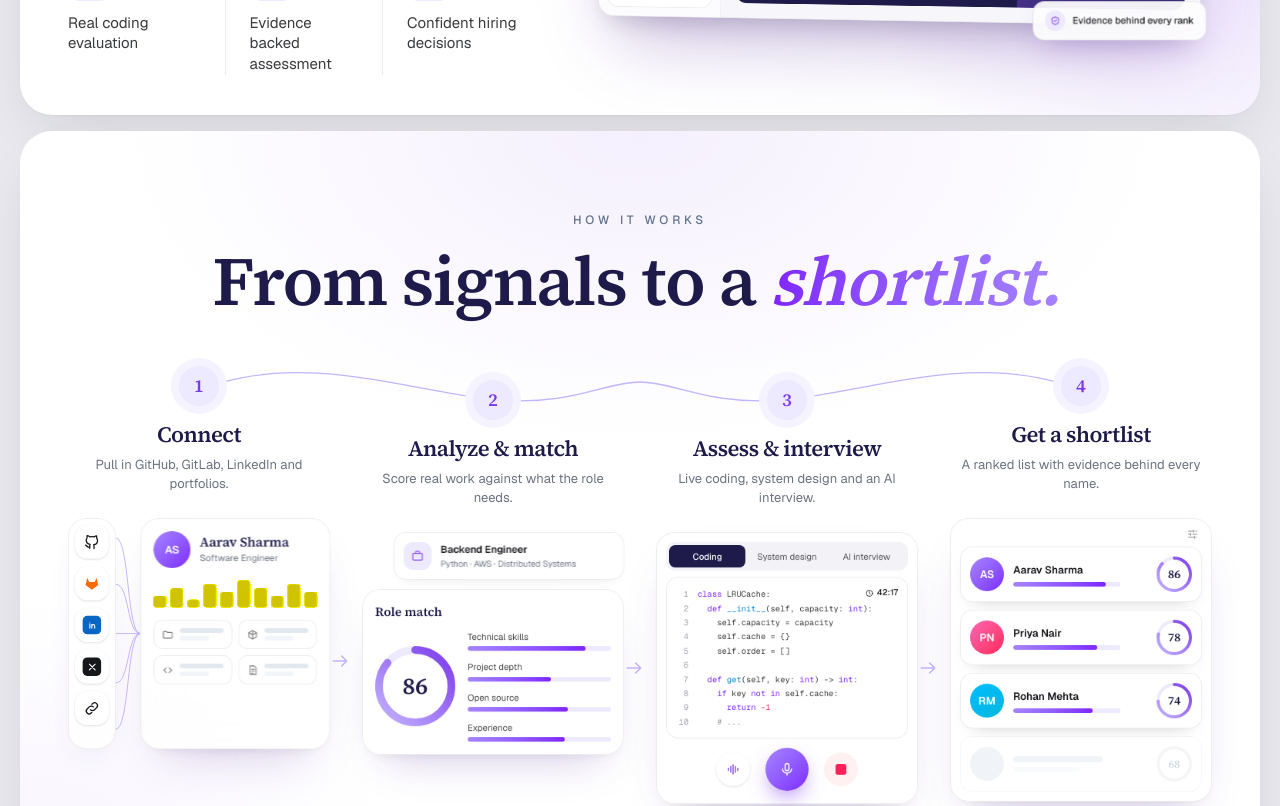
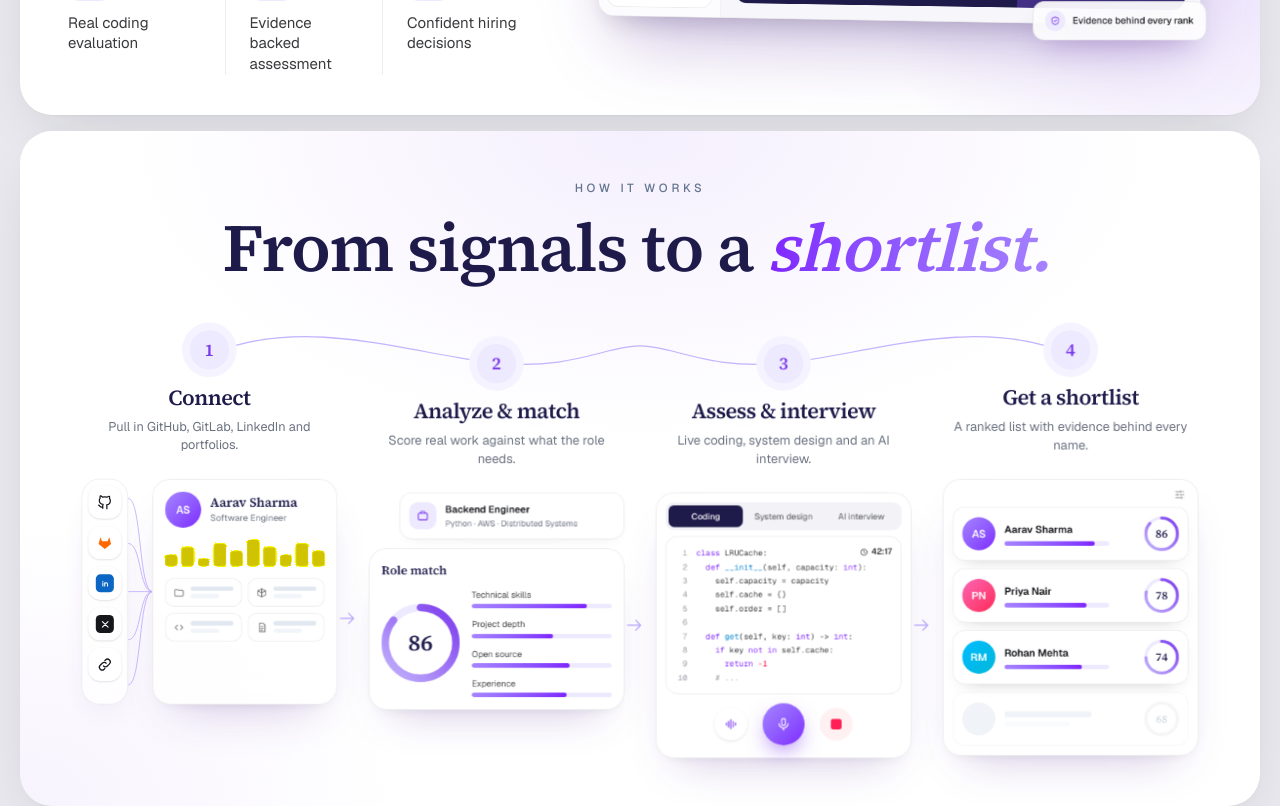
Before and after one commit to OfficialMindfries/Mindfries-LandingPage, a Next.js app: page / in a window 1280 px wide. Shown: the part 580-1386 px from the top of the page. Built offline with nearby package versions, Linux system fonts and the light colour scheme.

Commit message:
How it works: match the hero's height on wide screens

```diff
--- a/components/HowItWorks.tsx
+++ b/components/HowItWorks.tsx
@@ -385,13 +385,61 @@ function Arrow() {
   );
 }
 
+/* From xl up (four steps side by side) the section takes exactly the hero's
+   height; if the content is taller it scales down to fit. Below xl the steps
+   stack and the section keeps its natural height. */
+const LOCK_QUERY = "(min-width: 1280px)";
+const PAD_Y = 48; // xl:py-12, per side
+
+function useHeroLock() {
+  const content = useRef<HTMLDivElement>(null);
+  const [lock, setLock] = useState<{ height: number; scale: number; natural: number } | null>(null);
+
+  useEffect(() => {
+    const hero = document.getElementById("top");
+    const el = content.current;
+    if (!hero || !el) return;
+    const mq = window.matchMedia(LOCK_QUERY);
+    const update = () => {
+      if (!mq.matches) return setLock(null);
+      const height = hero.offsetHeight;
+      const natural = el.offsetHeight; // layout height, unaffected by transform
+      setLock({ height, natural, scale: Math.min(1, (height - PAD_Y * 2) / natural) });
+    };
+    const ro = new ResizeObserver(update);
+    ro.observe(hero);
+    ro.observe(el);
+    mq.addEventListener("change", update);
+    window.addEventListener("resize", update);
+    update();
+    return () => {
+      ro.disconnect();
+      mq.removeEventListener("change", update);
+      window.removeEventListener("resize", update);
+    };
+  }, []);
+
+  return { content, lock };
+}
+
 export default function HowItWorks() {
+  const { content, lock } = useHeroLock();
+
   return (
     <section
       id="how-it-works"
-      className="relative overflow-hidden px-6 py-16 sm:py-20 lg:px-12 [background:radial-gradient(50rem_30rem_at_50%_0%,rgba(124,58,237,0.08),transparent_65%),radial-gradient(40rem_30rem_at_0%_100%,rgba(124,58,237,0.06),transparent_60%)]"
+      className="relative flex flex-col justify-center overflow-hidden px-6 py-16 sm:py-20 lg:px-12 xl:py-12 [background:radial-gradient(50rem_30rem_at_50%_0%,rgba(124,58,237,0.08),transparent_65%),radial-gradient(40rem_30rem_at_0%_100%,rgba(124,58,237,0.06),transparent_60%)]"
+      style={lock ? { height: lock.height } : undefined}
     >
-      <div className="mx-auto max-w-[88rem]">
+      <div
+        ref={content}
+        className="mx-auto w-full max-w-[88rem] origin-top"
+        style={
+          lock && lock.scale < 1
+            ? { transform: `scale(${lock.scale})`, marginBottom: -lock.natural * (1 - lock.scale) }
+            : undefined
+        }
+      >
         <motion.div
           className="text-center"
           initial={{ opacity: 0, y: 20, filter: "blur(8px)" }}
```
